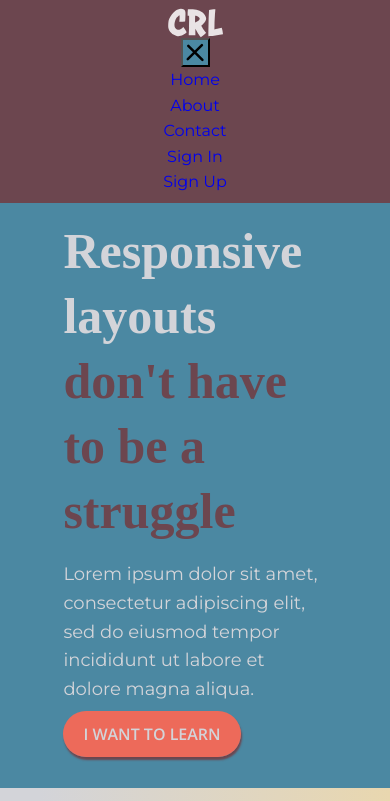
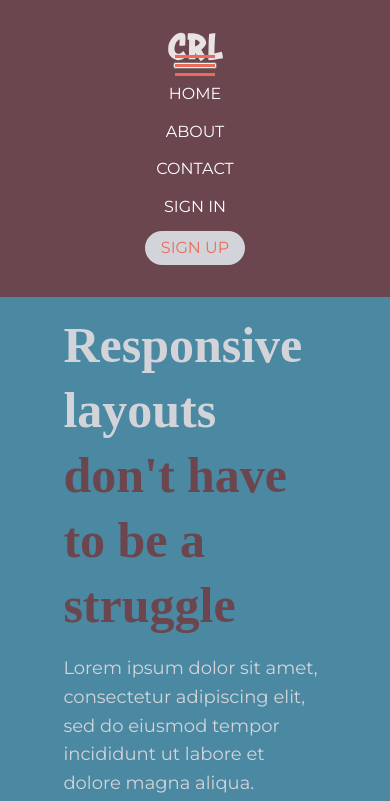
Before and after one commit to Awesomejenkins/CRL, a plain HTML site: page Pages/index.html in a window 390 px wide. Both pictures are taken after a click on the button "open navigation". Shown: the top 801 px of the page. Drawn offline with nearby package versions, Linux system fonts and the light colour scheme; a web font is replaced by a local one.

Commit message:
made changes to dropdown menu en overall placement of said dropdown menu both mobile and desktop

```diff
--- a/Pages/index.html
+++ b/Pages/index.html
@@ -16,27 +16,8 @@
 <header>
     <div class="navigation--container">
         <a href="#" class="logo"><img src="../Assets/img/logo.svg" alt="conquering responsive layouts"></a>
-        <button class="nav__dropdown button-two">
-            <svg fill="" class="hamburger" viewBox="0 0 100 100" width="25">\
-                <line class="line top"
-                      x1="10" x2="90"
-                      y1="35" y2="35"
-                      stroke="black"
-                      stroke-width="10"
-                      stroke-dashoffset="0"
-                      stroke-dasharray="80"
-                      stroke-linecap="round">
-                </line>
-                <line class="line bottom"
-                      x1="10" x2="90"
-                      y1="60" y2="60"
-                      stroke="black"
-                      stroke-dashoffset="0"
-                      stroke-dasharray="80"
-                      stroke-width="10"
-                      stroke-linecap="round">
-                </line>
-            </svg>
+        <button type="button" class="nav-toggle nav__dropdown" aria-label="open navigation">
+            <span class="hamburger"></span>
         </button>
         <nav class="nav">
             <ul class="nav__list primary--navigation ">
--- a/styles/hamburger.css
+++ b/styles/hamburger.css
@@ -1,56 +1,88 @@
-/*button two*/
+/*!*button two*!*/
 
-.button-two {
-    background: #4B88A2;
+/*.button-two {*/
+/*    background: #4B88A2;*/
+/*}*/
+
+/*.button-two[data-state="closed"]:hover .hamburger{*/
+/*    animation: tilt-n-move-shaking 350ms infinite;*/
+/*}*/
+
+/*.button-two[data-state="closed"] .line {*/
+/*    animation: to-open-icon 1s forwards;*/
+/*}*/
+
+/*.button-two[data-state="opened"] .line {*/
+/*    animation: to-close-icon 1s forwards;*/
+/*}*/
+
+/*.button-two .hamburger{*/
+/*    transition: rotate 400ms 100ms;*/
+/*}*/
+
+/*.button-two[data-state="opened"] .hamburger{*/
+/*    rotate: 2turn;*/
+/*}*/
+
+/*.button-two .line.top{*/
+/*    --rotation: -45deg;*/
+/*    transform-origin: 65px 45px;*/
+
+/*}*/
+/*.button-two .line.bottom{*/
+/*    --rotation: 45deg;*/
+/*    transform-origin: 60px 55px;*/
+/*}*/
+
+/*@keyframes tilt-n-move-shaking {*/
+/*    0% { transform: translate(0, 0) rotate(0deg); }*/
+/*    25% { transform: translate(5px, 5px) rotate(5deg); }*/
+/*    50% { transform: translate(0, 0) rotate(0deg); }*/
+/*    75% { transform: translate(-5px, 5px) rotate(-5deg); }*/
+/*    100% { transform: translate(0, 0) rotate(0deg); }*/
+/*}*/
+
+/*@keyframes to-close-icon {*/
+/*    0% { stroke-dashoffset: 0;}*/
+/*    40% { stroke-dashoffset: 79.9;}*/
+/*    60% { stroke-dashoffset: 79.9; rotate: var(--rotation)}*/
+/*    100% { stroke-dashoffset: 0; rotate: var(--rotation)}*/
+/*}*/
+/*@keyframes to-open-icon {*/
+/*    0% { stroke-dashoffset: 0;rotate: var(--rotation)}*/
+/*    40% { stroke-dashoffset: 79.9;rotate: var(--rotation)}*/
+/*    60% { stroke-dashoffset: 79.9; }*/
+/*    100% { stroke-dashoffset: 0; }*/
+/*}*/
+
+.hamburger {
+    width: 50%;
+    position: relative;
+
 }
 
-.button-two[data-state="closed"]:hover .hamburger{
-    animation: tilt-n-move-shaking 350ms infinite;
+.hamburger,
+.hamburger::before,
+.hamburger::after {
+    display: block;
+    margin: 0 auto;
+    height: 3px;
+    width: 40px;
+    background: var(--color-bittersweet);
+
 }
 
-.button-two[data-state="closed"] .line {
-    animation: to-open-icon 1s forwards;
+.hamburger::before,
+.hamburger::after {
+    content: '';
+    width: 100%;
+    position: absolute;
 }
 
-.button-two[data-state="opened"] .line {
-    animation: to-close-icon 1s forwards;
+.hamburger::before {
+    transform: translateY(-9px);
 }
 
-.button-two .hamburger{
-    transition: rotate 400ms 100ms;
+.hamburger::after {
+    transform: translateY(9px);
 }
-
-.button-two[data-state="opened"] .hamburger{
-    rotate: 2turn;
-}
-
-.button-two .line.top{
-    --rotation: -45deg;
-    transform-origin: 65px 45px;
-
-}
-.button-two .line.bottom{
-    --rotation: 45deg;
-    transform-origin: 60px 55px;
-}
-
-@keyframes tilt-n-move-shaking {
-    0% { transform: translate(0, 0) rotate(0deg); }
-    25% { transform: translate(5px, 5px) rotate(5deg); }
-    50% { transform: translate(0, 0) rotate(0deg); }
-    75% { transform: translate(-5px, 5px) rotate(-5deg); }
-    100% { transform: translate(0, 0) rotate(0deg); }
-}
-
-@keyframes to-close-icon {
-    0% { stroke-dashoffset: 0;}
-    40% { stroke-dashoffset: 79.9;}
-    60% { stroke-dashoffset: 79.9; rotate: var(--rotation)}
-    100% { stroke-dashoffset: 0; rotate: var(--rotation)}
-}
-@keyframes to-open-icon {
-    0% { stroke-dashoffset: 0;rotate: var(--rotation)}
-    40% { stroke-dashoffset: 79.9;rotate: var(--rotation)}
-    60% { stroke-dashoffset: 79.9; }
-    100% { stroke-dashoffset: 0; }
-}
--- a/styles/styles.css
+++ b/styles/styles.css
@@ -3,18 +3,19 @@
     background: var(--color-eggplant);
     display: flex;
     flex-direction: column;
+    justify-content: space-between;
     align-items: center;
     text-align: center;
-    padding: var(--spacer-xs);
+    padding: var(--spacer-m);
+
 
 }
-.logo{
-}
+
 .nav {
-    width: 100%;
     visibility: hidden;
     height: 0;
     position: absolute;
+
 }
 
 .nav--visible {
@@ -22,17 +23,42 @@
     height: auto;
     position: relative;
 }
+.nav__toggle{
+    position: absolute;
 
-.nav-toggle{
-    visibility: visible;
+}
+.primary--navigation{
+    margin-bottom: 2em;
 }
 .nav__list{
+    margin: 0;
+    padding: 0;
     list-style: none;
 }
+
+.nav__item{
+    margin-top: .75rem
+}
 .nav__link{
+    color: white;
     text-decoration: none;
+    text-transform: uppercase;
+}
+.nav__link:hover,
+.nav__link:focus{
+    opacity: .65;
+}
+.nav__link--btn{
+    background-color: var(--color-platinum);
+    padding: .25em 1em;
+    border-radius: 50px;
+    color: var(--color-bittersweet);
 
 }
+.nav__link--btn:hover{
+    opacity: .65;
+}
+
 
 
 /*hero*/
@@ -190,21 +216,29 @@
 @media (min-width: 700px) {
     .navigation--container{
         flex-direction: row;
-        justify-content: space-between;
-        align-items: flex-end;
+        justify-content: center;
+        align-items: center;
     }
-    .button-two {
+    .nav__dropdown {
         display: none;
     }
-    .nav {
+    .nav{
         visibility: visible;
-
         display: flex;
-        flex-direction: row;
-        width: 50%;
+        justify-content: flex-end;
+        align-items: flex-start;
+        width: 70%;
         height: auto;
         position: relative;
-
+    }
+    .nav__item{
+        margin-left: 20px;
+    }
+    .nav__list{
+        display: flex;
+    }
+    .secondary--navigation{
+        margin-left: auto;
     }
     .hero__title {
         max-width: 90%;
```
